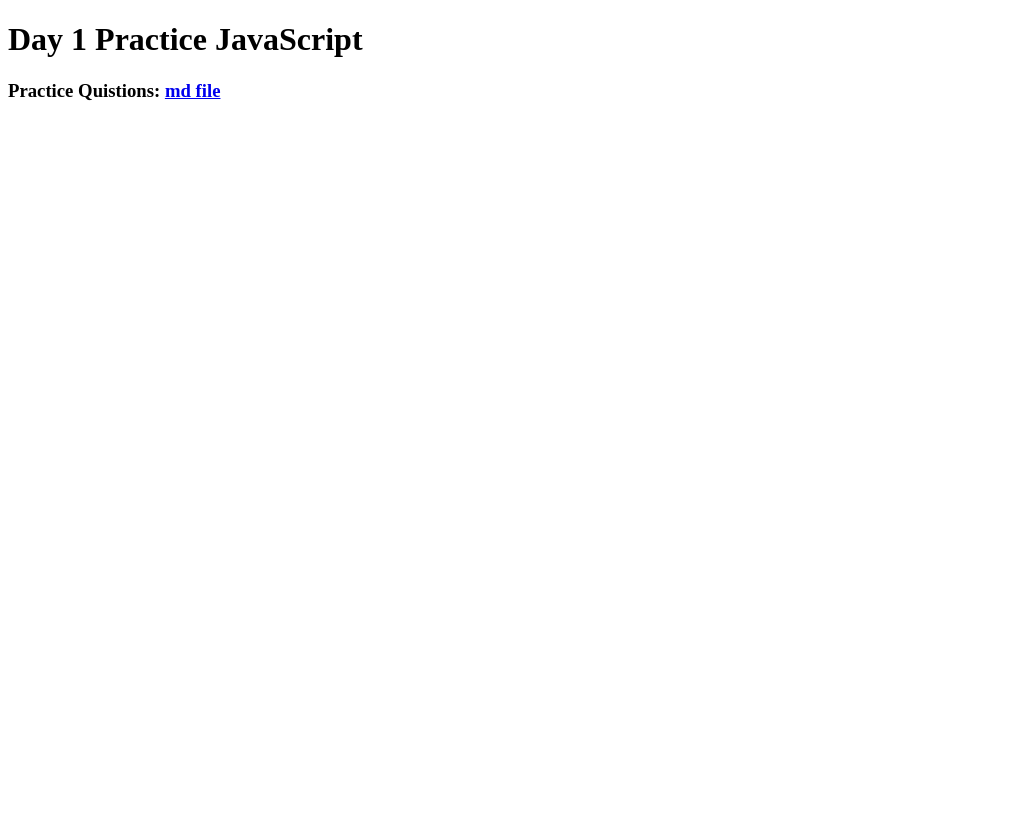
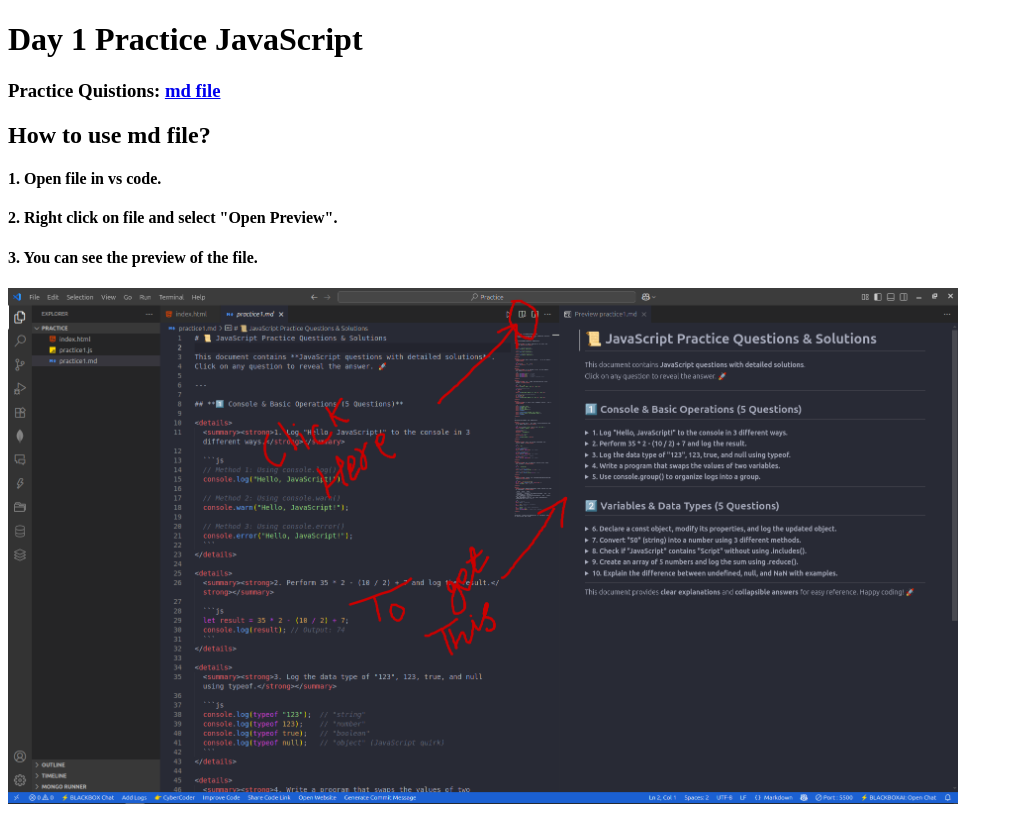
Before and after one commit to smalhar32/JavaScript, a plain HTML site: page Practice/index.html in a window 1280 px wide. Shown: the whole page, without its empty margins (0-1013 px from the left). Drawn offline with Linux system fonts and the light colour scheme.

Commit message:
md file guide uploaded

```diff
--- a/Practice/index.html
+++ b/Practice/index.html
@@ -10,6 +10,12 @@
 
     <h3> Practice Quistions: <a href="practice1.md">md file </a></h3>
 
+    <h2>How to use md file?</h2>
+    <h4>1. Open file in vs code.</h4>
+    <h4>2. Right click on file and select "Open Preview".</h4>
+    <h4>3. You can see the preview of the file.</h4>
+    <img src="practice1.png" alt="guide" width="950">
+
     <script src="practice1.js"></script>
 </body>
 </html>
```
Also changed, not shown: Practice/practice1.png (added).
